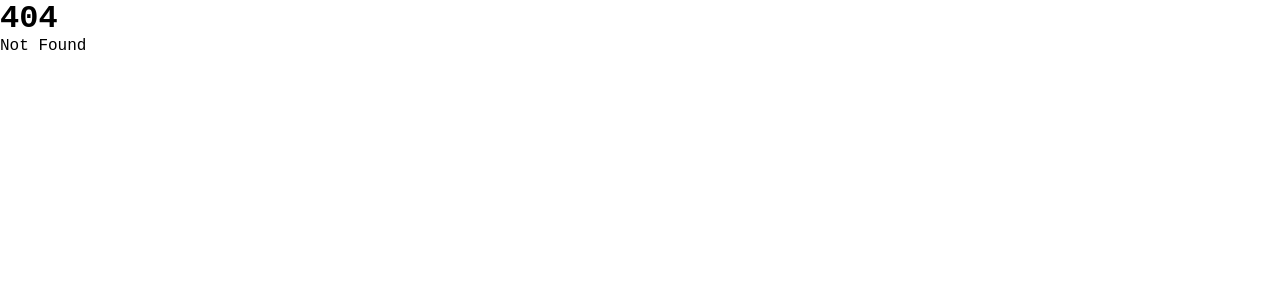
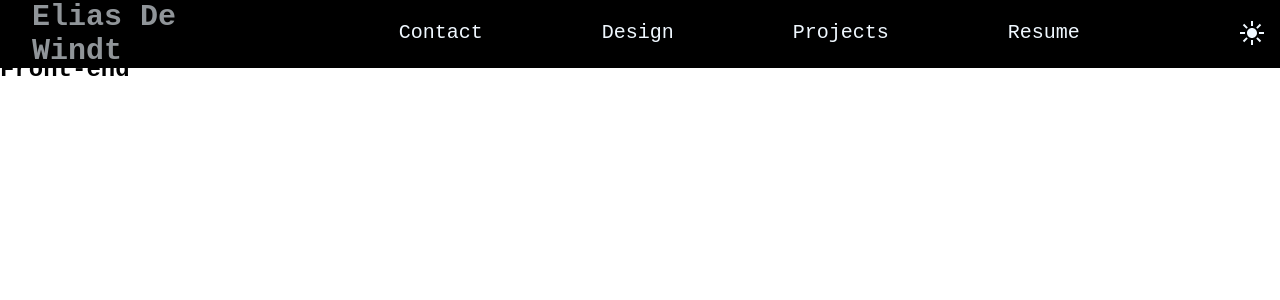
Before and after one commit to edewindt/Portfolio, a SvelteKit app: page /normal-ui/projects/front-end in a window 1280 px wide. Before the commit this address had no page. Shown: the top 300 px of the page. Built offline with nearby package versions, Linux system fonts and the light colour scheme.

Commit message:
Added category pages

```diff
--- /dev/null
+++ b/src/routes/normal-ui/projects/back-end/+page.svelte
@@ -0,0 +1 @@
+<h2>Back-end</h2>
--- /dev/null
+++ b/src/routes/normal-ui/projects/front-end/+page.svelte
@@ -0,0 +1 @@
+<h2>Front-end</h2>
--- /dev/null
+++ b/src/routes/normal-ui/projects/games/+page.svelte
@@ -0,0 +1 @@
+<h2>Games</h2>
```
